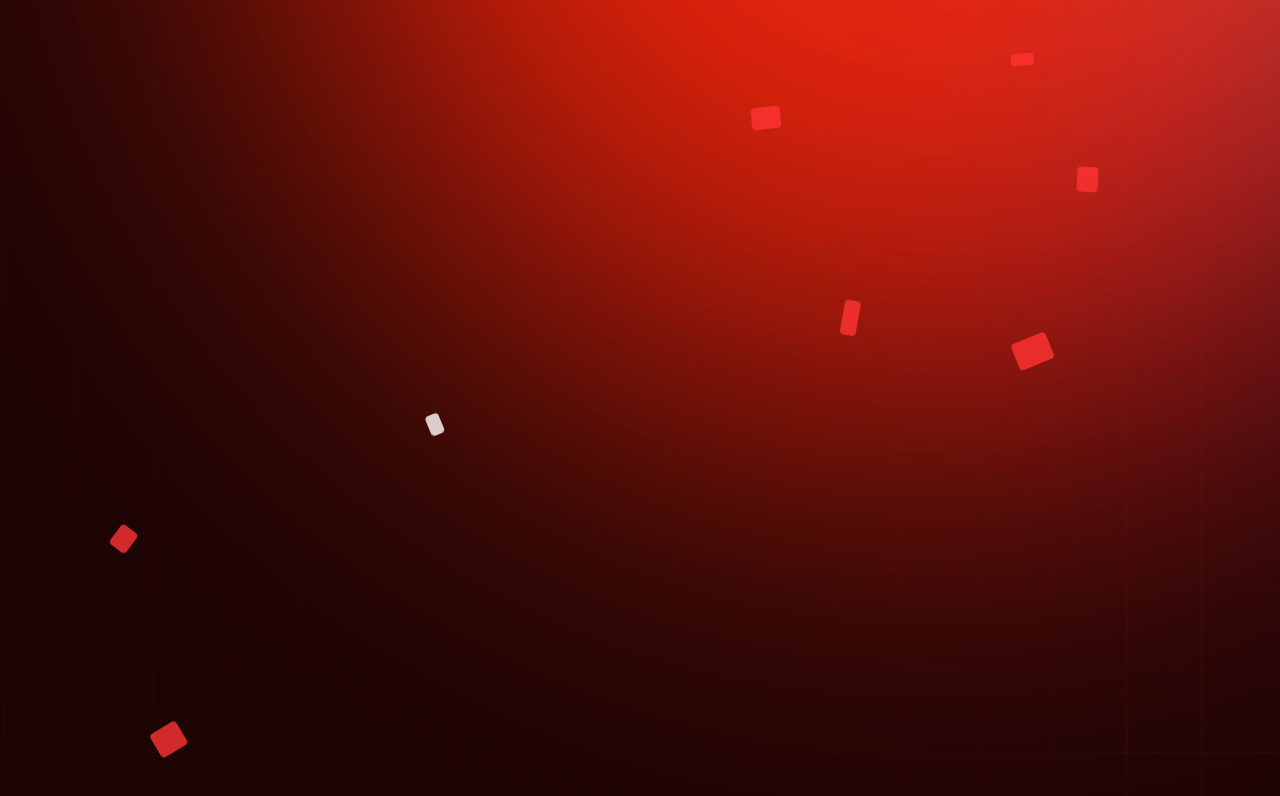
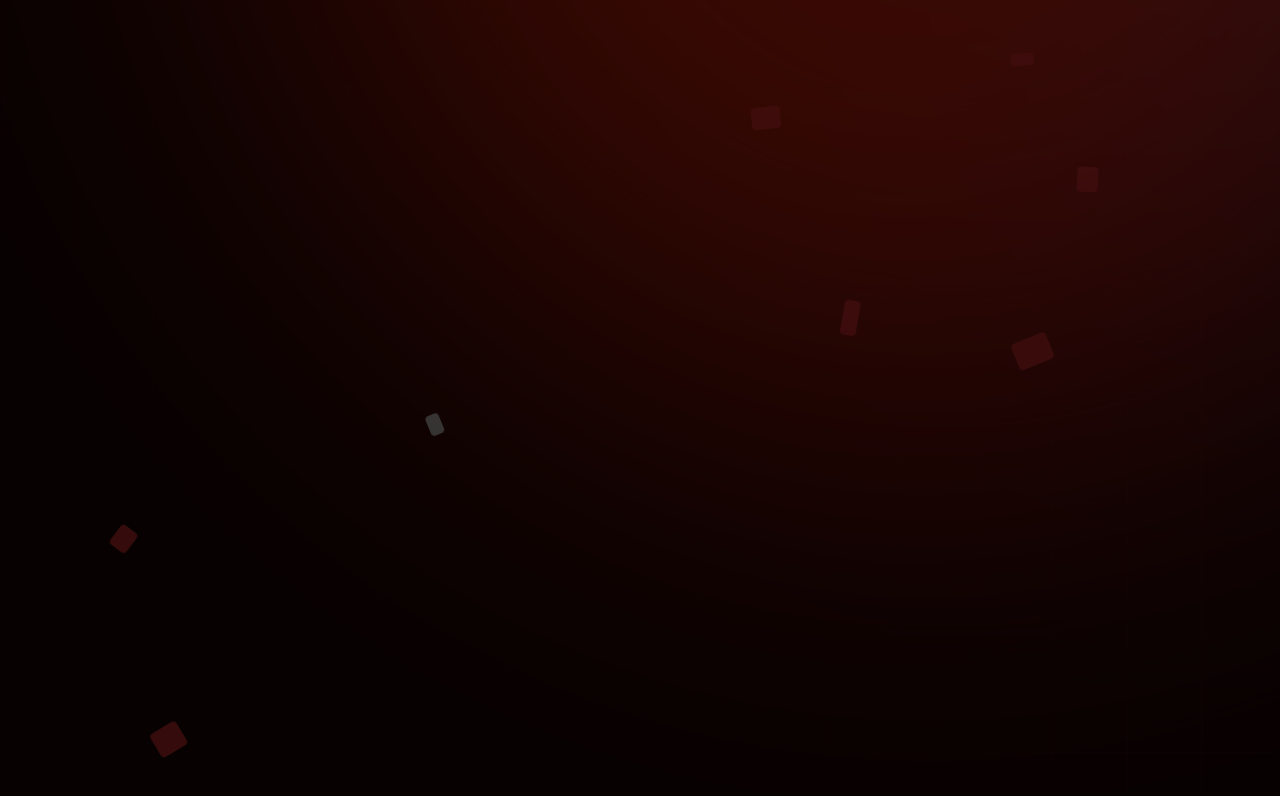
Before and after one commit to Fatema-saeed/eng_event, a React (Create React App) app: page / in a window 1280 px wide. Shown: the top 796 px of the page. Built offline with nearby package versions, Linux system fonts and the light colour scheme.

Commit message:
new design

```diff
--- a/src/App.js
+++ b/src/App.js
@@ -2,6 +2,7 @@
 import React, { useState, useEffect } from 'react';
 import FallingPiece from './FallingPiece';
 import './App.css';
+import { Box, Button } from '@mui/material';
 
 
 function App() {
@@ -38,8 +39,21 @@ function App() {
     {pieces.map(p => (
       <FallingPiece key={p.id} {...p} onComplete={() => handleRemove(p.id)} />
     ))}
-
-
+    <Box sx={{    position: "relative",
+  width:" 100vw",
+  height: "100vh"
+}}>
+       <Box
+          sx={{
+            position: "absolute",
+            top: 0,
+            right: 0,
+            bottom: 0,
+            left: 0,
+            backgroundColor: "rgba(0, 0, 0, 0.75)",
+          }}
+        />
+    </Box>
   </div>
   );
 }
```
